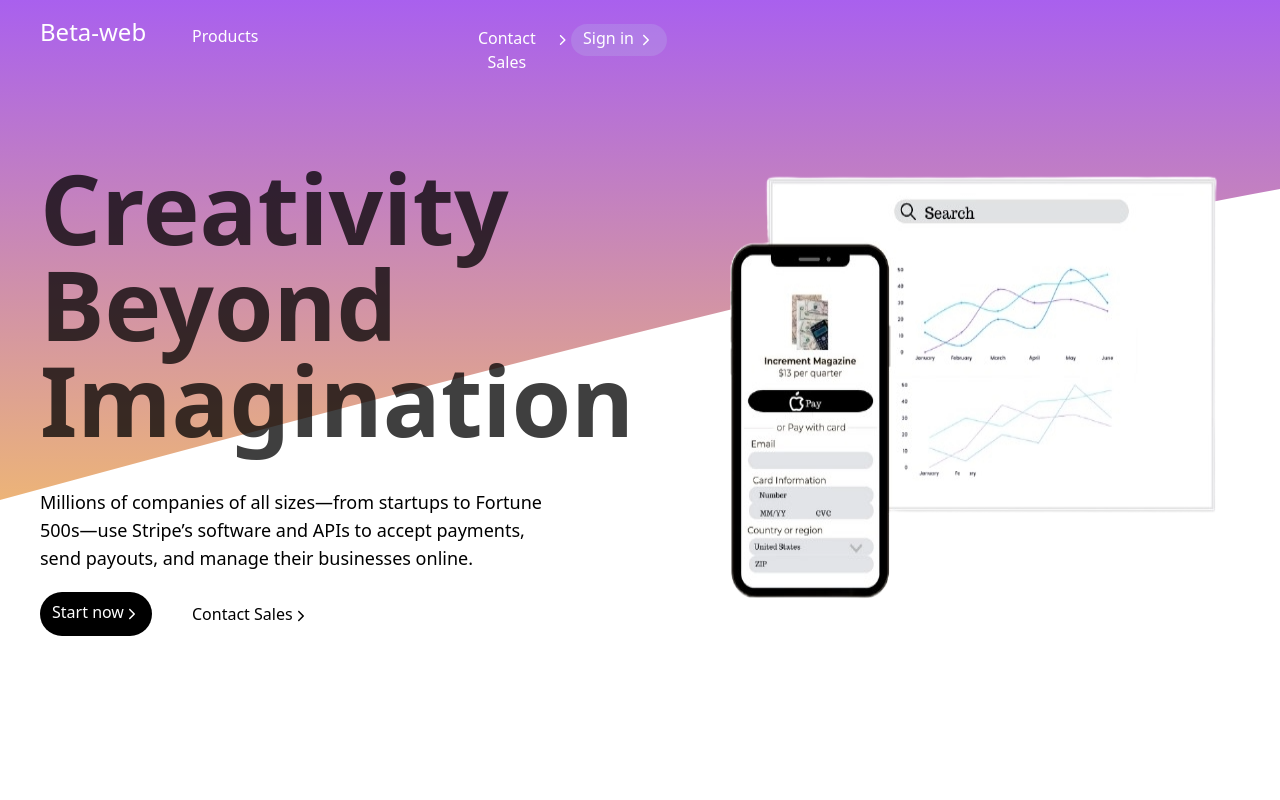
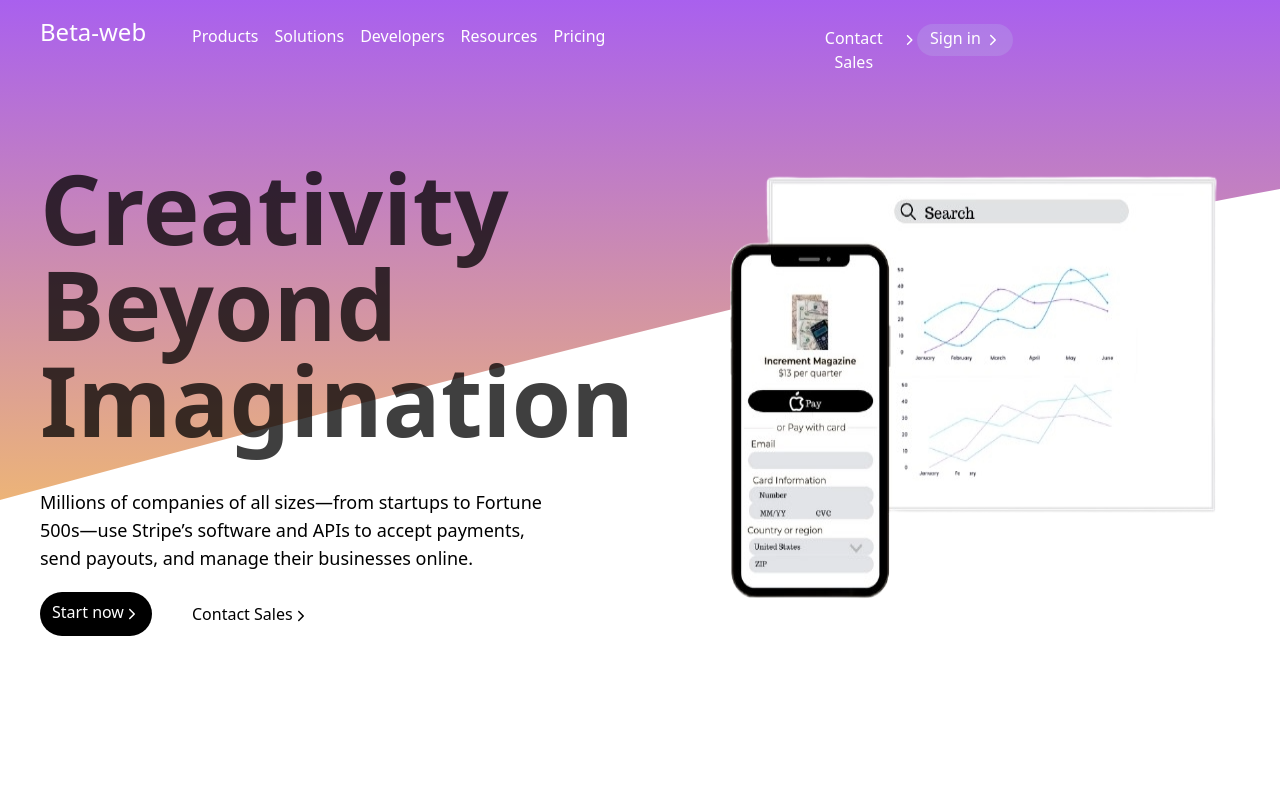
Before and after one commit to cs60apa/Beta-Web, a React (Vite) app: page /navbar in a window 1280 px wide. Shown: the top 800 px of the page. Built offline with nearby package versions, Linux system fonts and the light colour scheme.

Commit message:
reverted changes

```diff
--- a/src/components/Navbar.jsx
+++ b/src/components/Navbar.jsx
@@ -30,19 +30,32 @@
                 <h2 className="flex justify-start text-sm font-medium text-[#3F4B66]">
                   Global Payments
                 </h2>
+                <p className="flex justify-between text-xs text-gray-500">
+                  Accept payments online, or in-person, or through your platform{" "}
+                </p>
               </a>
               <a href="#" className="block px-4 py-2 hover:bg-white">
                 <h2 className="flex justify-start text-sm font-medium text-[#3F4B66]">
                   Revenue and Finance Automation
                 </h2>
+                <p className="flex justify-between text-xs text-gray-500">
+                  Grow your business with automated revenue and finance
+                </p>
               </a>
               <a href="#" className="block px-4 py-2 hover:bg-white">
                 <h2 className="flex justify-start text-sm font-medium text-[#3F4B66]">
                   Banking-as-a-Service
                 </h2>
+                <p className="flex justify-between text-xs text-gray-500">
+                  Embeded financial services in your platform or product
+                </p>
               </a>
             </div>
           </div>
+          <p>Solutions</p>
+          <p>Developers</p>
+          <p>Resources</p>
+          <p>Pricing</p>
         </div>
         <div className="hidden md:flex lg:space-x-5 lg:pl-60 pl-40 z-10">
           <a
```
